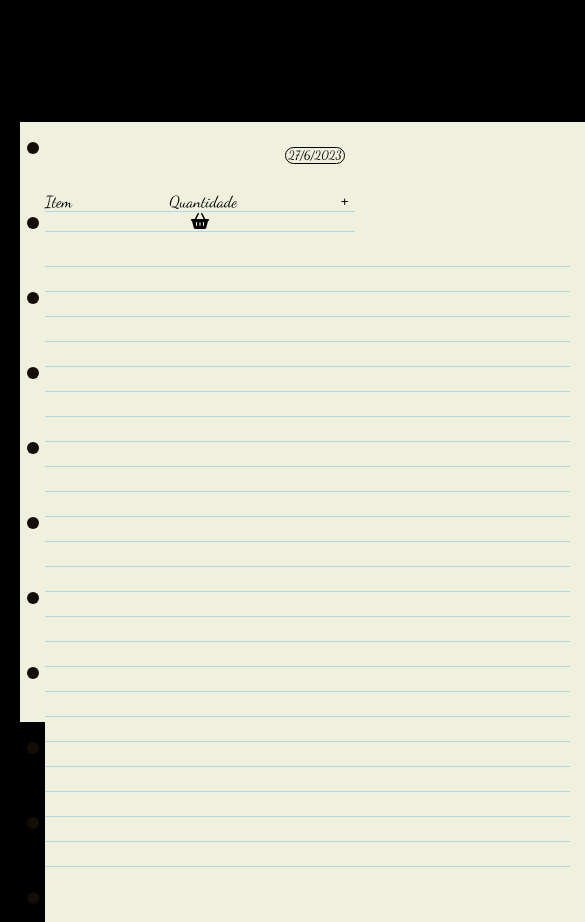
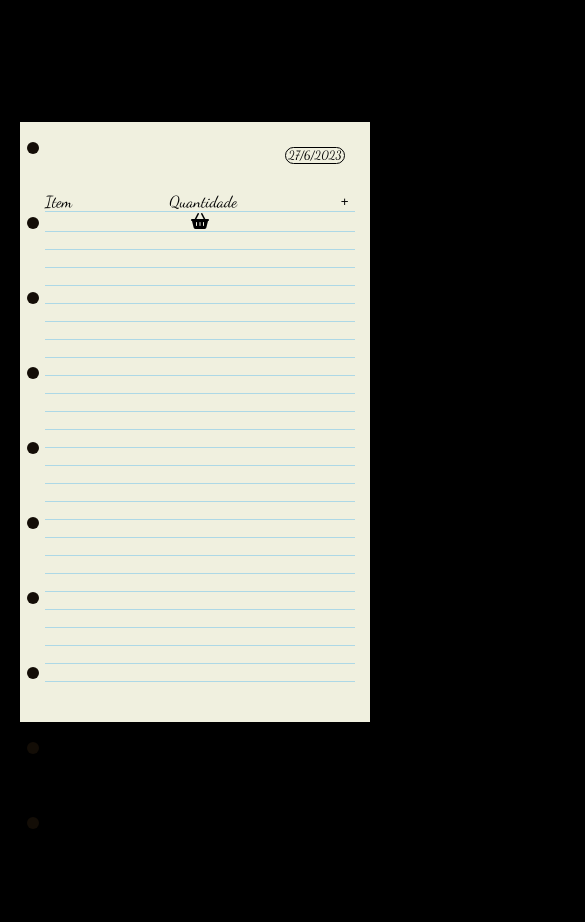
Before and after one commit to Rute-r/lista-mercado, a plain HTML site: page index.html in a window 390 px wide. Shown: the whole page, 585 px wide, since content can reach past the window. After the commit the page ends 844 px from the top, so only its background shows below. Drawn offline with Linux system fonts and the light colour scheme.

Commit message:
responsividade mobile v2

```diff
--- a/style/style.css
+++ b/style/style.css
@@ -113,7 +113,9 @@ input {
   body {
     font-size: 10px;
   }
-  .paperSheet {
+
+  .paperSheet,
+  .stripes-container {
     width: 250px;
     height: 500px;
     padding-right: 15px;
@@ -144,7 +146,7 @@ input {
     width: 50px;
   }
 
-  .emptylist {
+  .stripes {
     padding: 7px;
   }
 }
@@ -153,10 +155,15 @@ input {
   body {
     font-size: 16px;
   }
-  .paperSheet {
+  .paperSheet,
+  .stripes-container {
     width: 325px;
     height: 600px;
     padding-right: 15px;
+  }
+
+  .stripes-container {
+    padding-top: 110px;
   }
 
   .paperMargin {
@@ -184,7 +191,7 @@ input {
     width: 77px;
   }
 
-  .emptylist {
+  .stripes {
     padding: 8.5px;
   }
 }
```
